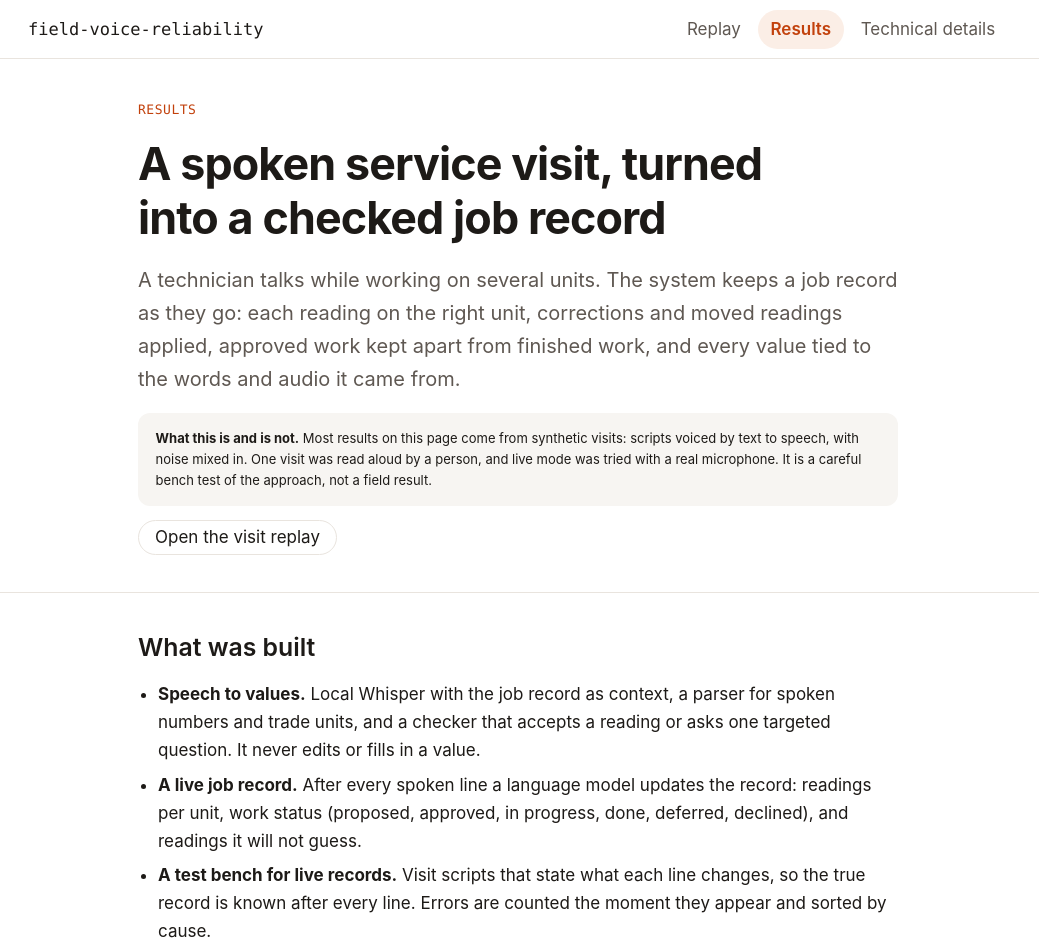
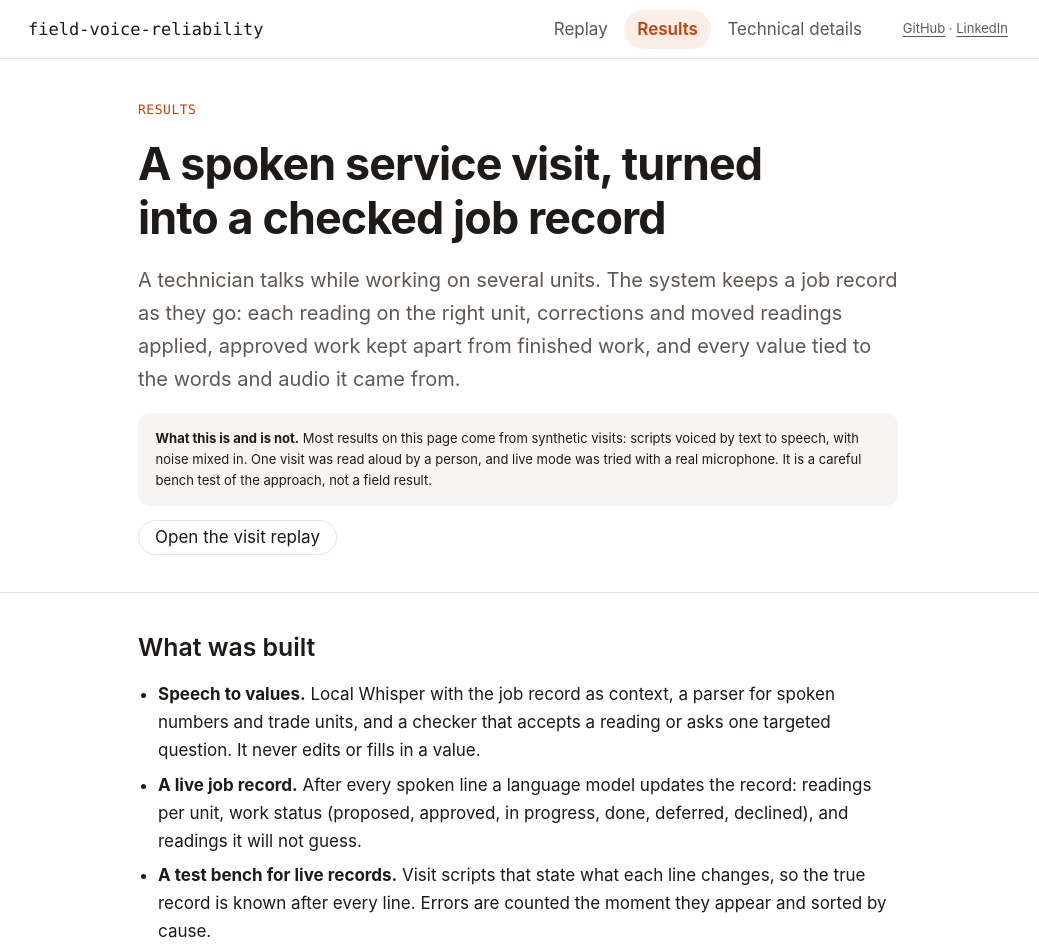
Before and after one commit to yashgix/field-voice-reliability, a plain HTML site: page demo/live/results.html in a window 1280 px wide. Shown: the top 948 px of the page, without its empty margins (122-1161 px from the left). Drawn offline with Linux system fonts and the light colour scheme.

Commit message:
Results page: GitHub and LinkedIn links in the top bar

```diff
--- a/demo/live/results.html
+++ b/demo/live/results.html
@@ -29,7 +29,8 @@ code { font-family: var(--mono); font-size: 0.86em; background: var(--code); pad
 section { padding-block: 2.5rem; } section + section { border-top: 1px solid var(--line); }
 .bar { position: sticky; top: 0; z-index: 5; background: rgba(255,255,255,0.94); backdrop-filter: blur(8px); border-bottom: 1px solid var(--line); }
 .bar-in { display: flex; align-items: center; gap: 1rem; padding-block: 0.6rem; }
-.brand { font-family: var(--mono); } .bar-in nav { margin-left: auto; display: flex; gap: 0.25rem; }
+.brand { font-family: var(--mono); } .bar-in { flex-wrap: wrap; } .links { margin-left: 0.75rem; color: var(--muted); } .links a { color: inherit; }
+@media (max-width: 640px) { .bar-in nav { margin-left: 0; flex-wrap: wrap; } .links { width: 100%; margin-left: 0; } } .bar-in nav { margin-left: auto; display: flex; gap: 0.25rem; }
 .tab { border: 0; background: none; padding: 0.35rem 0.8rem; border-radius: 999px; color: var(--muted); font: inherit; cursor: pointer; text-decoration: none; }
 .tab[aria-selected="true"] { background: var(--accent-soft); color: var(--accent); font-weight: 600; }
 .lede { font-size: var(--s2); color: var(--muted); }
@@ -53,6 +54,7 @@ footer { padding-block: 2rem; }
     <button class="tab" id="tab-results" role="tab" data-view="results" aria-selected="true">Results</button>
     <button class="tab" id="tab-details" role="tab" data-view="details" aria-selected="false">Technical details</button>
   </nav>
+  <span class="links small"><a href="https://github.com/yashgix/field-voice-reliability">GitHub</a> · <a href="https://www.linkedin.com/in/yash-guptaix/">LinkedIn</a></span>
 </div></div></header>
 
 <main>
```
